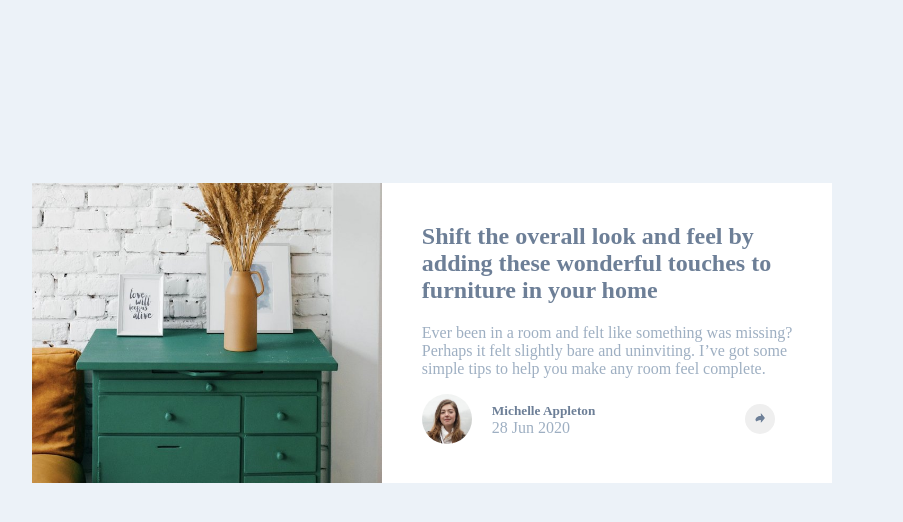
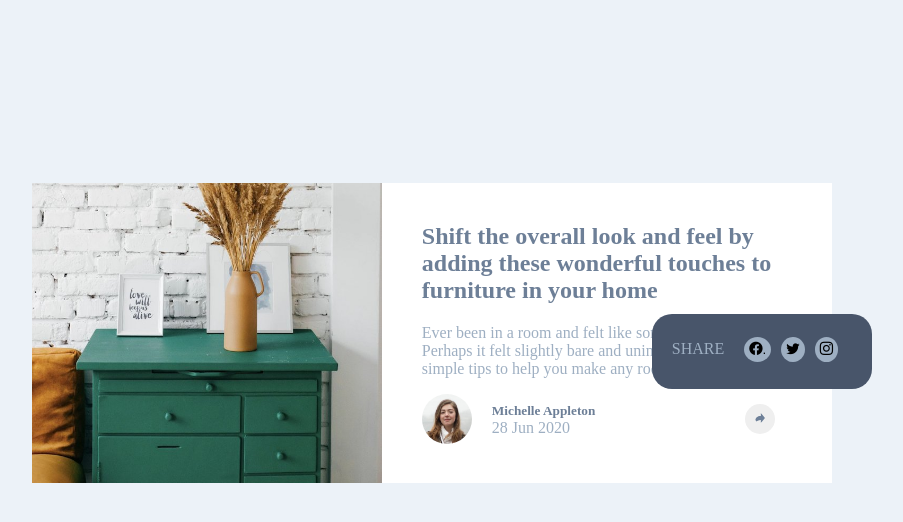
Before and after one commit to enock-chi/article-preview-component, a plain HTML site: page index.html in a window 1280 px wide. Both pictures are taken after a click on the button 989 px from the left and 418 px from the top of the page. Shown: the whole page, without its empty margins (229-1132 px from the left). Drawn offline with nearby package versions, Linux system fonts and the light colour scheme.

Commit message:
final draft
share button final works

```diff
--- a/script.js
+++ b/script.js
@@ -1,8 +1,14 @@
 
-
-document.querySelector(".button").onclick = function() {
-  let name = document.getElementById("social-media");
-  name.setAttribute("visibility", "true");
-  console.log(name);
+let value = "visible";
+let name = document.getElementById("social-media");
+document.querySelector(".button").onclick = function () {
+  name.style.visibility = "visible";
+  if (value == "visible") {
+    name.style.visibility = "visible";
+    value = "collapse";
+  } else {
+    name.style.visibility = "collapse";
+    value = "visible";
+  }
 
 }
--- a/styles/styles.css
+++ b/styles/styles.css
@@ -81,12 +81,12 @@ body{
   background-color: hsl(217, 19%, 35%);
   width: 200px;
   height: 55px;
-  z-index: 1;
+  z-index: 500;
   right: -60px;
   top: -80px;
   padding: 10px 10px 10px 10px;
   border-radius: 20px;
-  visibility:collapse;
+  visibility: collapse;
 }
 
 #social-media p{
```
